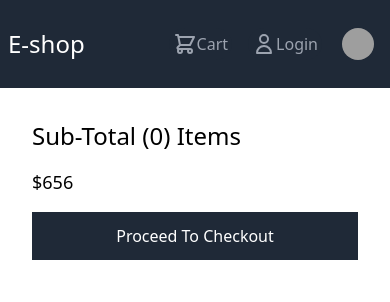
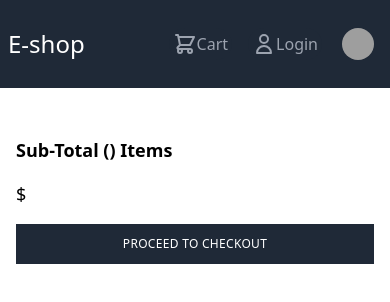
Before and after one commit to Rakib544/e-shop, a Next.js app: page /cart in a window 390 px wide. Shown: the top 302 px of the page. Built offline with nearby package versions, Linux system fonts and the light colour scheme; grey boxes are pictures that could not be loaded.

Commit message:
handling some major fixing

```diff
--- a/components/Preloader/Preloader.tsx
+++ b/components/Preloader/Preloader.tsx
@@ -1,6 +1,6 @@
 const Preloader:React.FC = () => {
     return (
-        <div className="h-screen w-screen flex justify-items-center items-center">
+        <div className="h-screen w-full flex justify-items-center items-center">
             <img className="d-block mx-auto" src='https://i.ibb.co/d5wBHWv/Vanilla-1s-280px.gif' alt="loader" />
         </div>
     );
--- a/components/SingleCart/SingleCart.tsx
+++ b/components/SingleCart/SingleCart.tsx
@@ -1,41 +1,46 @@
-import React from 'react';
+import React, { useState } from 'react';
 import { useDispatch } from 'react-redux';
 import { Products } from '../../pages';
 import { removeFromCart } from '../../redux/actions/cartActions';
+import { FontAwesomeIcon } from '@fortawesome/react-fontawesome'
+import { faMinus, faPlus, faTrash } from '@fortawesome/free-solid-svg-icons'
+
 type Props = {
     product: Products
 }
 const SingleCart: React.FC<Props> = ({ product }) => {
+    const [totalProduct, setTotalProduct] = useState<number>(1)
     const dispatch = useDispatch();
+
+    const handleDecrement = () => {
+        if(totalProduct > 1) {
+            setTotalProduct(totalProduct - 1)
+        }
+    }
+
     return (
-        <div className="flex justify-between items-center flex-wrap m-4">
+        <div className="flex justify-between items-center flex-wrap mt-2">
             <div className="w-1/6">
                 <img src={product.img} alt={product.name} />
             </div>
-            <div className="w-1/3">
+            <div className="w-1/3 text-xs md:text-base font-medium">
                 {product.name.slice(0, 50)}
             </div>
-            <div className="w-1/6">
-                {product.price}
+            <div className="w-1/6 text-xs md:text-base font-medium">
+                ${product.price}
             </div>
-            <div className="w-1/5 flex justify-between items-center">
-                <button>
-                    <svg xmlns="http://www.w3.org/2000/svg" className="h-6 w-6" fill="none" viewBox="0 0 24 24" stroke="currentColor">
-                        <path strokeLinecap="round" strokeLinejoin="round" strokeWidth={2} d="M20 12H4" />
-                    </svg>
+            <div className="w-1/5 flex justify-center items-center">
+                <button className="mr-3 text-xs md:text-lg" onClick={handleDecrement}>
+                <FontAwesomeIcon icon={faMinus} />
                 </button>
-                <span>0</span>
-                <button>
-                    <svg xmlns="http://www.w3.org/2000/svg" className="h-6 w-6" fill="none" viewBox="0 0 24 24" stroke="currentColor">
-                        <path strokeLinecap="round" strokeLinejoin="round" strokeWidth={2} d="M12 6v6m0 0v6m0-6h6m-6 0H6" />
-                    </svg>
+                <span className="p-2">{totalProduct}</span>
+                <button className="ml-3 text-xs md:text-lg" onClick={() => setTotalProduct(totalProduct + 1)}>
+                    <FontAwesomeIcon icon={faPlus} />
                 </button>
             </div>
-            <div className="w-1/7">
+            <div className="w-1/7 bg-gray-100 ml-2">
                 <button onClick={() => dispatch(removeFromCart(product._id))}>
-                    <svg xmlns="http://www.w3.org/2000/svg" className="h-6 w-6" fill="black" viewBox="0 0 24 24" stroke="white">
-                        <path strokeLinecap="round" strokeLinejoin="round" strokeWidth={2} d="M19 7l-.867 12.142A2 2 0 0116.138 21H7.862a2 2 0 01-1.995-1.858L5 7m5 4v6m4-6v6m1-10V4a1 1 0 00-1-1h-4a1 1 0 00-1 1v3M4 7h16" />
-                    </svg>
+                    <FontAwesomeIcon icon={faTrash} className="text-red-600" />
                 </button>
             </div>
         </div>
--- a/pages/cart.tsx
+++ b/pages/cart.tsx
@@ -13,20 +13,22 @@ const Cart: React.FC = () => {
     }, [])
 
     const products = useSelector((state: RootStateOrAny) => state.cart.cartItems)
+    const subTotal = products?.reduce((sum, product) => sum + product.price, 0)
+
     return (
         <>
             <NavBar />
-            <div className="px-10 sm:px-2 md:px-8 lg:px-10 py-10">
-                <div className="flex flex-wrap -m-4 justify-between">
-                    <div className="p-2 sm:w-1/2 md:w-1/2 order-2 sm:order-2 lg:order-1">
+            <div className="px-2 sm:px-2 md:px-8 lg:px-10 py-10">
+                <div className="flex flex-wrap justify-between">
+                    <div className="px-0 sm:px-0 md:px-12 w-full sm:w-full md:w-3/4 lg:w-3/4">
                         {
                             products?.map(product => <SingleCart product={product} key={product._id} />)
                         }
                     </div>
-                    <div className="p-2 w-full sm:w-full lg:w-1/4 order-1 sm:order-1 lg:order-2">
-                        <h2 className="text-2xl">Sub-Total (0) Items</h2>
-                        <p className="text-lg mt-4 font-medium">$656</p>
-                        <button className="bg-gray-800 text-white w-full py-3 mt-4">Proceed To Checkout</button>
+                    <div className="p-2 w-full sm:w-full lg:w-1/4">
+                        <h2 className="text-lg font-bold">Sub-Total ({products?.length}) Items</h2>
+                        <p className="text-lg mt-4 font-medium">${subTotal}</p>
+                        <button className="bg-gray-800 text-white w-full py-3 mt-4 text-xs tracking-wide">PROCEED TO CHECKOUT</button>
                     </div>
                 </div>
 
--- a/pages/index.tsx
+++ b/pages/index.tsx
@@ -41,7 +41,9 @@ export default function Home(): JSX.Element {
           : (
             <section className="md:h-full flex items-center bg-gray-100 text-gray-600">
               <div className="container px-10 py-14 mx-auto" >
-                <p className="font-bold text-3xl pb-8">Latest Products</p>
+                <p className="font-bold text-3xl pb-8">
+                  Latest Products
+                </p>
                 <div className="flex flex-wrap -m-4" >
                   {
                     products?.map(product => <SingleCard key={product._id} product={product} />)
--- a/pages/product/[id].tsx
+++ b/pages/product/[id].tsx
@@ -20,6 +20,11 @@ const ProductDetails: React.FC = () => {
     });
 
     const { product, loading, error } = state;
+
+    const cartProduct = {
+        ...product,
+        qty: 1
+    }
     return (
         <div>
             <NavBar />
@@ -28,7 +33,7 @@ const ProductDetails: React.FC = () => {
                     ? <Preloader />
                     : (
                         <div className="h:screen container-lg px-8 py-14 mx-auto">
-                            <div className="flex flex-wrap -m-4">
+                            <div className="flex flex-wrap justify-between m-4">
                                 <div className="p-2 sm:w-1/2 lg:w-1/3" >
                                     <img className="w-full h-full" src={product?.img} alt={product.name} />
                                 </div>
@@ -47,7 +52,12 @@ const ProductDetails: React.FC = () => {
                                             <p>Status</p>
                                             <p>{product.stock ? 'In Stock' : 'Out Of Stock'}</p>
                                         </div>
-                                        <button onClick={() => dispatch(addToCart(product))} className="bg-gray-900 text-white w-full py-3 mt-10 hover:bg-opacity-80 rounded">ADD TO CART</button>
+                                        <button
+                                            onClick={() => dispatch(addToCart(cartProduct))}
+                                            className="bg-gray-900 text-white text-xs w-full py-3 mt-10 hover:bg-opacity-80 tracking-wide"
+                                        >
+                                            ADD TO CART
+                                        </button>
                                     </div>
                                 </div>
                             </div>
```
